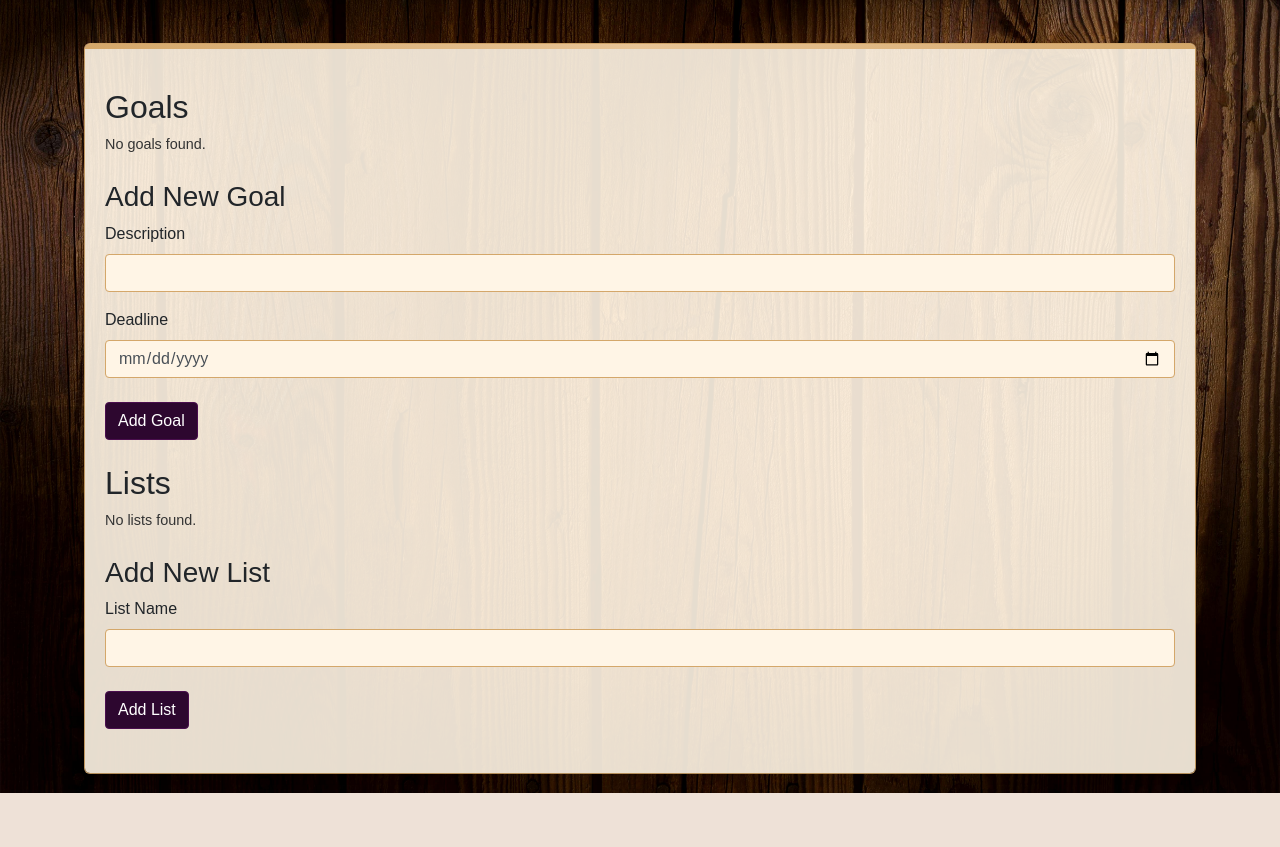
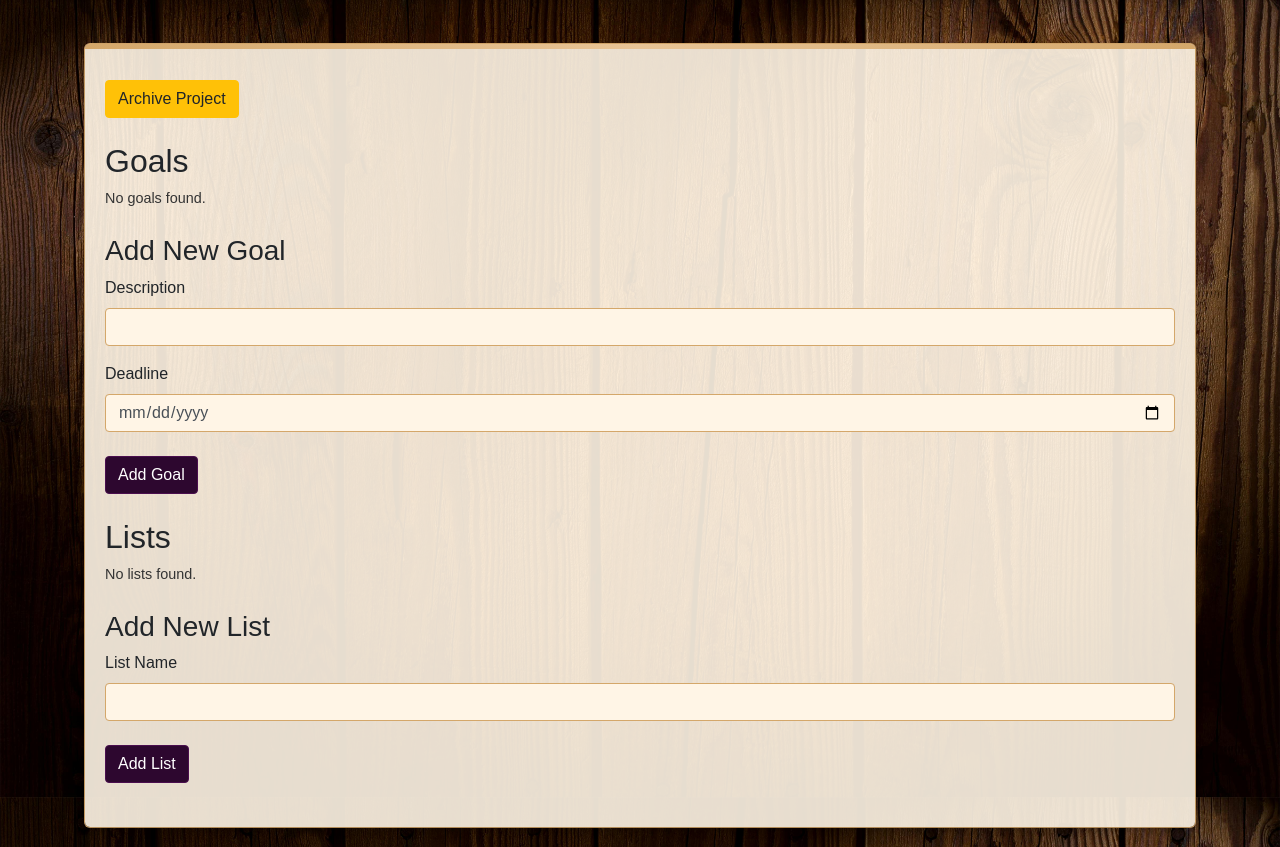
Before and after one commit to acquirk/AdamLand, a Flask app: template app/templates/project.html in a window 1280 px wide. Shown: the part 56-903 px from the top of the page. Before the commit the page ends 849 px from the top, so only its background shows below. Run offline with Flask 3, Linux system fonts and the light colour scheme; the template is opened without the code that fills it: values that come from a table or form of the project are taken from there, others are empty; some libraries are stand-ins or nearby versions.

Commit message:
feat: Add archive functionality for projects

```diff
--- a/app/models.py
+++ b/app/models.py
@@ -16,6 +16,7 @@ class Project(db.Model):
     bucket_id = db.Column(db.Integer, db.ForeignKey('bucket.id'))
     goals = db.relationship('Goal', backref='project', lazy='dynamic')
     lists = db.relationship('List', backref='project', lazy='dynamic')
+    archived = db.Column(db.Boolean, default=False)
 
 class Goal(db.Model):
     id = db.Column(db.Integer, primary_key=True)
--- a/app/routes.py
+++ b/app/routes.py
@@ -197,6 +197,22 @@ def delete_project(project_id):
     flash('Project deleted successfully!', 'success')
     return redirect(url_for('view_bucket', bucket_id=bucket_id))
 
+@app.route('/project/<int:project_id>/archive', methods=['POST'])
+def archive_project(project_id):
+    project = Project.query.get_or_404(project_id)
+    project.archived = True
+    db.session.commit()
+    flash('Project archived successfully!', 'success')
+    return redirect(url_for('view_bucket', bucket_id=project.bucket_id))
+
+@app.route('/project/<int:project_id>/unarchive', methods=['POST'])
+def unarchive_project(project_id):
+    project = Project.query.get_or_404(project_id)
+    project.archived = False
+    db.session.commit()
+    flash('Project unarchived successfully!', 'success')
+    return redirect(url_for('view_bucket', bucket_id=project.bucket_id))
+
 # Goal routes
 @app.route('/goal/<int:goal_id>')
 def view_goal(goal_id):
--- a/app/templates/project.html
+++ b/app/templates/project.html
@@ -3,8 +3,24 @@
 {% block content %}
 <div class="card">
     <div class="card-body">
-        <h1 class="card-title">{{ project.name }}</h1>
+        <h1 class="card-title">
+            {{ project.name }}
+            {% if project.archived %}
+                <span class="badge badge-secondary">Archived</span>
+            {% endif %}
+        </h1>
         <p class="card-text">{{ project.description }}</p>
+        {% if project.archived %}
+            <form action="{{ url_for('unarchive_project', project_id=project.id) }}" method="POST" class="d-inline">
+                <input type="hidden" name="csrf_token" value="{{ csrf_token() }}"/>
+                <button type="submit" class="btn btn-success">Unarchive Project</button>
+            </form>
+        {% else %}
+            <form action="{{ url_for('archive_project', project_id=project.id) }}" method="POST" class="d-inline">
+                <input type="hidden" name="csrf_token" value="{{ csrf_token() }}"/>
+                <button type="submit" class="btn btn-warning">Archive Project</button>
+            </form>
+        {% endif %}
 
         <h2 class="mt-4">Goals</h2>
         {% if project.goals.all() %}
```
Also changed, not shown: app/templates/bucket.html (+20 -4 lines).
